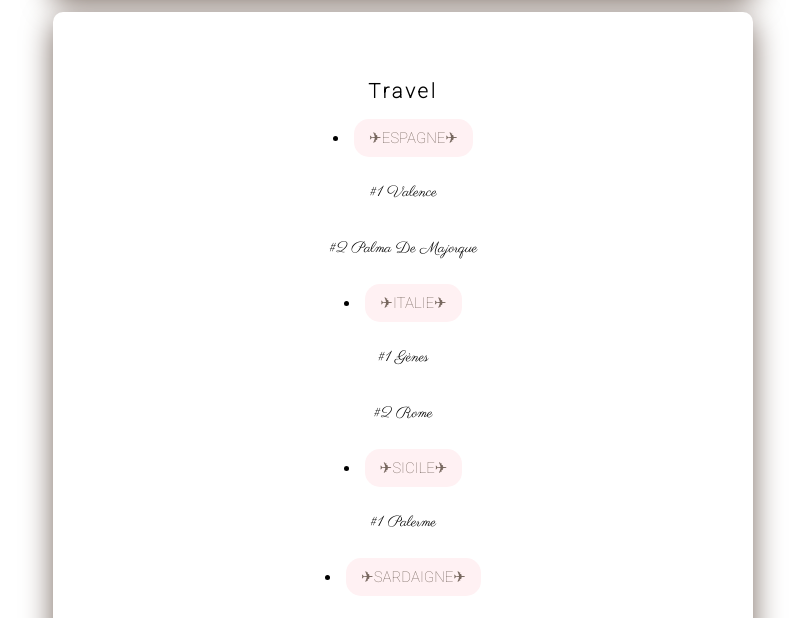
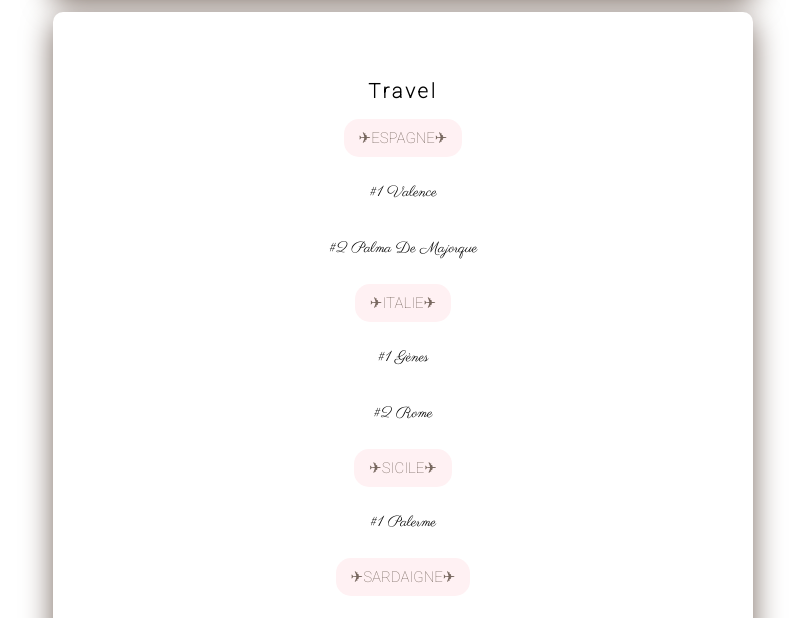
Before and after one commit to pauline-berthomieu/my-profile, a plain HTML site: page index.html in a window 1280 px wide. Shown: the part 1820-2438 px from the top of the page, without its empty margins (237-1042 px from the left). Drawn offline with Linux system fonts and the light colour scheme; a web font is replaced by a local one.

Commit message:
Add files via upload

```diff
--- a/index.html
+++ b/index.html
@@ -98,7 +98,7 @@
 
 		<p>
 			<h5>
-			<li>
+			<li class="list-inline">
 					<a href="https://pauline-berthomieu.github.io/travel/"
 				 class="btn-blue">&#9992;ESPAGNE&#9992;</a></li>
 			</h5>
@@ -112,7 +112,7 @@
 			<h6>#2 Palma De Majorque</h6>
 		<p>
 			<h5>
-			<li>
+			<li class="list-inline">
 					<a href="https://pauline-berthomieu.github.io/travel/"
 				 class="btn-blue">&#9992;ITALIE&#9992;</a></li>
 			</h5>
@@ -124,7 +124,7 @@
 			<h6>#2 Rome</h6>
 		<p>
 			<h5>
-				<li>
+				<li class="list-inline">
 					<a href="https://pauline-berthomieu.github.io/travel/"
 				 class="btn-blue">&#9992;SICILE&#9992;</a></li>
 			</h5>
@@ -134,7 +134,7 @@
 
 			<p>
 			<h5>
-				<li>
+				<li class="list-inline">
 					<a href="https://pauline-berthomieu.github.io/travel/"
 				 class="btn-blue">&#9992;SARDAIGNE&#9992;</a></li>
 			</h5>
```
